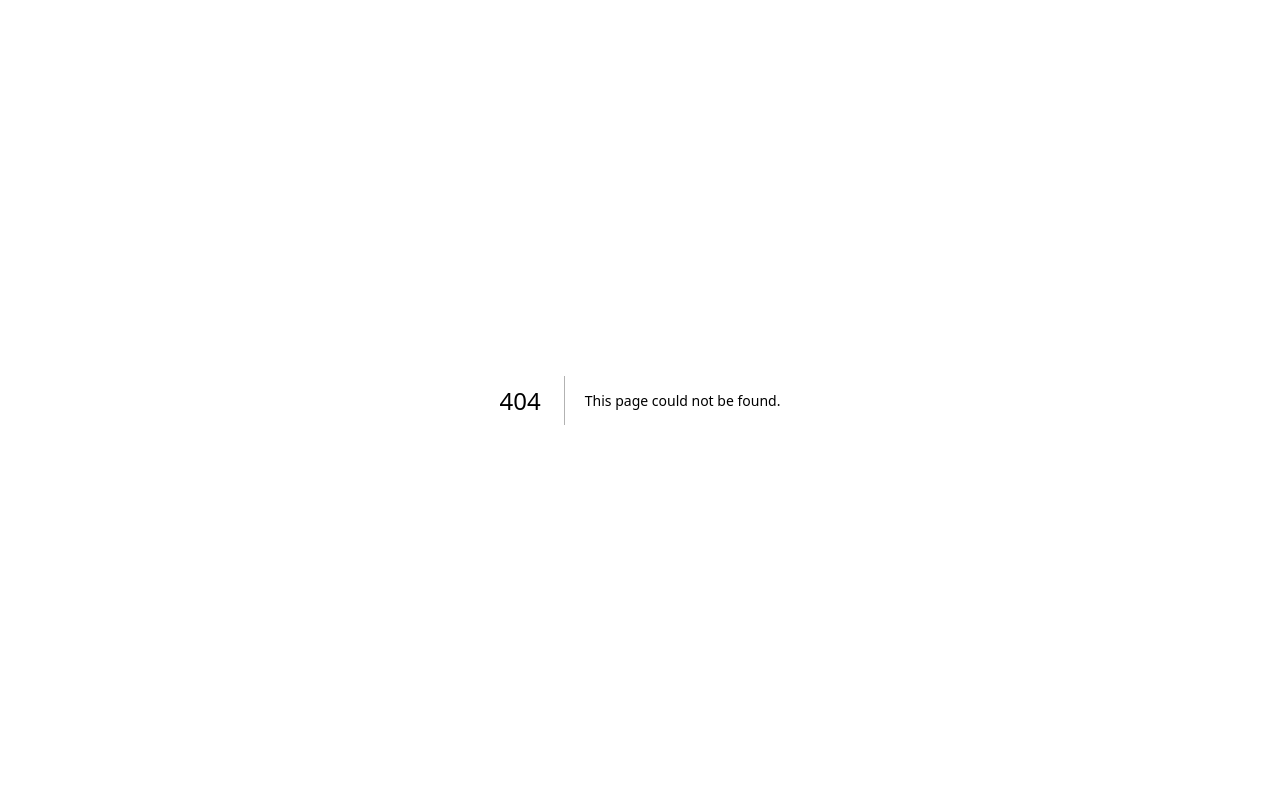
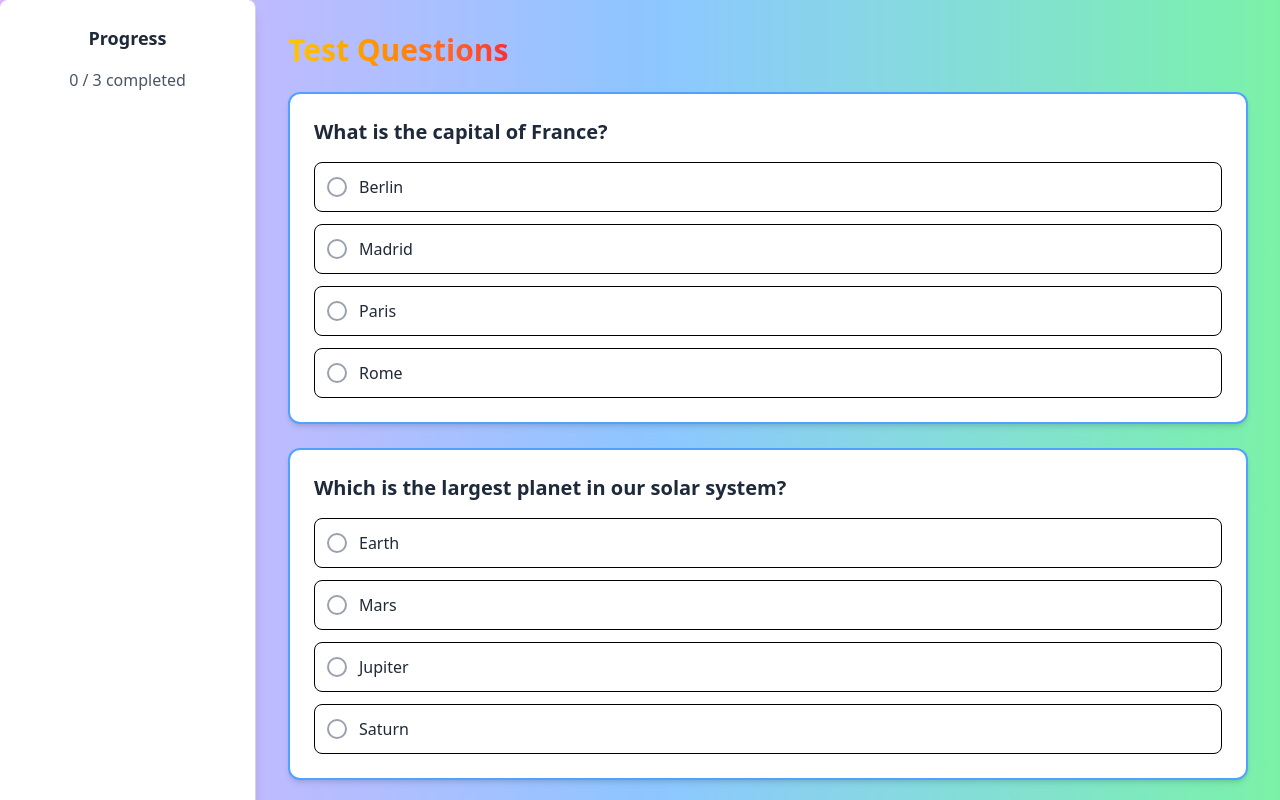
Before and after one commit to ArchaUB/MiniProject, a Next.js app: page /teacherdashboard/ViewTest in a window 1280 px wide. Before the commit this address had no page. Shown: the top 800 px of the page. Built offline with nearby package versions, Linux system fonts and the light colour scheme.

Commit message:
new commit

```diff
--- a/app/studentdashboard/page.jsx
+++ b/app/studentdashboard/page.jsx
@@ -46,7 +46,7 @@ const StudentDashboard = () => {
       <div className="flex flex-row mt-16 h-[70vh]">
         {/* Sidebar */}
         {sidebarOpen && (
-          <aside className="w-1/6 bg-white p-6 shadow-xl h-full border-r border-gray-300 transition-transform">
+          <aside className="w-1/6 bg-white p-6 shadow-xl h-[70vh] border-r border-gray-300 transition-transform">
             <nav className="space-y-4 text-gray-700 font-medium">
               <a href="#" className="block py-3 px-5 rounded-lg hover:bg-blue-600 hover:text-white transition duration-300">Soft Skills</a>
               <a href="#" className="block py-3 px-5 rounded-lg hover:bg-blue-600 hover:text-white transition duration-300">Aptitude Test</a>
@@ -57,11 +57,11 @@ const StudentDashboard = () => {
         )}
 
         {/* Main Content */}
-        <main className="flex-grow p-8 grid grid-cols-2 gap-6">
+        <main className="flex-grow p-6 grid grid-cols-2 gap-4">
           {/* To-Do List */}
-          <section className="bg-white p-6 shadow-xl rounded-xl h-full">
+          <section className="bg-white p-6 shadow-xl rounded-xl h-full flex flex-col">
             <h2 className="text-lg font-semibold text-center border-b pb-2 text-gray-800">To-Do List</h2>
-            <ul className="mt-4 space-y-3">
+            <ul className="mt-4 space-y-2 flex-grow overflow-auto">
               {tasks.map((task) => (
                 <li
                   key={task.id}
@@ -85,7 +85,7 @@ const StudentDashboard = () => {
           </section>
 
           {/* Performance Analysis */}
-          <section className="bg-white p-6 shadow-xl rounded-xl col-span-2 text-center h-40">
+          <section className="bg-white p-6 shadow-xl rounded-xl col-span-2 text-center h-40 flex flex-col justify-center">
             <h2 className="text-xl font-semibold text-gray-800">{student.className}</h2>
             <p className="mt-2 text-gray-700">
               <span className="font-medium">{student.completedTasks}</span> / {student.totalTasks} tasks completed
--- /dev/null
+++ b/app/teacherdashboard/ViewTest/page.jsx
@@ -0,0 +1,84 @@
+"use client";
+
+import { useState } from "react";
+
+const StudentTestPage = () => {
+  const [questions, setQuestions] = useState([
+    {
+      id: 1,
+      text: "What is the capital of France?",
+      options: ["Berlin", "Madrid", "Paris", "Rome"],
+      selected: null,
+    },
+    {
+      id: 2,
+      text: "Which is the largest planet in our solar system?",
+      options: ["Earth", "Mars", "Jupiter", "Saturn"],
+      selected: null,
+    },
+    {
+      id: 3,
+      text: "Who wrote 'Hamlet'?",
+      options: ["Shakespeare", "Hemingway", "Tolkien", "Austen"],
+      selected: null,
+    },
+  ]);
+
+  const handleOptionSelect = (questionId, optionIndex) => {
+    setQuestions((prevQuestions) =>
+      prevQuestions.map((q) =>
+        q.id === questionId ? { ...q, selected: optionIndex } : q
+      )
+    );
+  };
+
+  return (
+    <div className="min-h-screen bg-gradient-to-r from-purple-300 via-blue-300 to-green-300 flex">
+      {/* Sidebar */}
+      <aside className="w-1/5 bg-white p-6 shadow-lg border-r border-gray-300 rounded-lg">
+        <h2 className="text-lg font-semibold text-gray-800 text-center mb-4">Progress</h2>
+        <p className="text-center text-gray-600 font-medium">
+          {questions.filter((q) => q.selected !== null).length} / {questions.length} completed
+        </p>
+      </aside>
+
+      {/* Main Content */}
+      <main className="flex-grow p-8 overflow-auto">
+        <h1 className="text-3xl font-bold text-gray-900 text-center mb-6 bg-gradient-to-r from-yellow-400 to-red-500 inline-block text-transparent bg-clip-text">Test Questions</h1>
+        <div className="space-y-6">
+          {questions.map((q) => (
+            <div key={q.id} className="bg-white p-6 shadow-md rounded-xl border-2 border-blue-400">
+              <h2 className="text-xl font-semibold text-gray-800 mb-4">{q.text}</h2>
+              <div className="space-y-3">
+                {q.options.map((option, index) => (
+                  <label
+                    key={index}
+                    className="flex items-center gap-3 p-3 border rounded-lg cursor-pointer hover:bg-blue-100 transition duration-300"
+                  >
+                    <input
+                      type="radio"
+                      name={`question-${q.id}`}
+                      checked={q.selected === index}
+                      onChange={() => handleOptionSelect(q.id, index)}
+                      className="hidden"
+                    />
+                    <div
+                      className={`w-5 h-5 flex items-center justify-center rounded-full border-2 transition-all duration-300 ${
+                        q.selected === index ? "bg-red-500 border-red-500" : "border-gray-400"
+                      }`}
+                    >
+                      {q.selected === index && <div className="w-2.5 h-2.5 bg-white rounded-full" />}
+                    </div>
+                    <span className="text-gray-800 font-medium">{option}</span>
+                  </label>
+                ))}
+              </div>
+            </div>
+          ))}
+        </div>
+      </main>
+    </div>
+  );
+};
+
+export default StudentTestPage;
```
